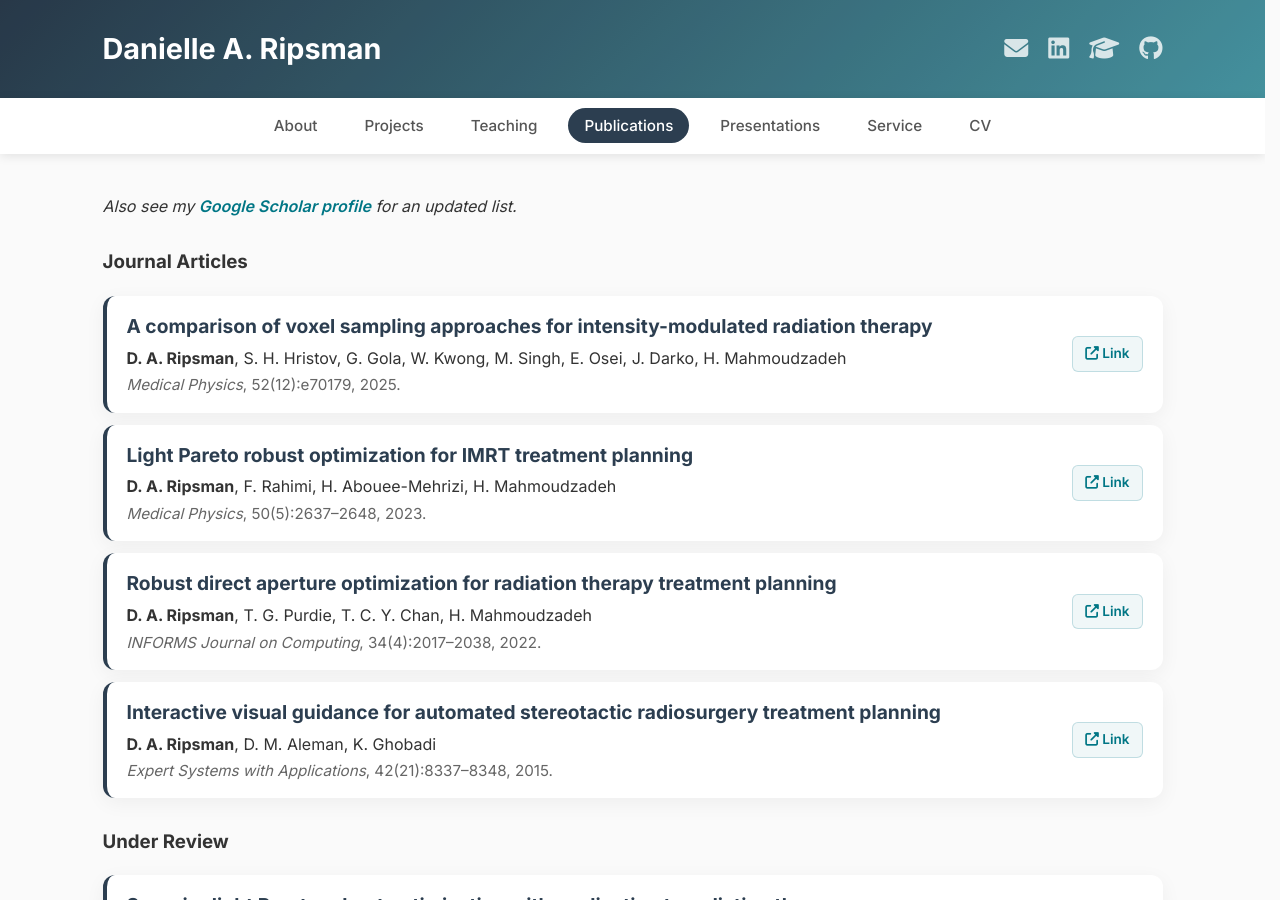
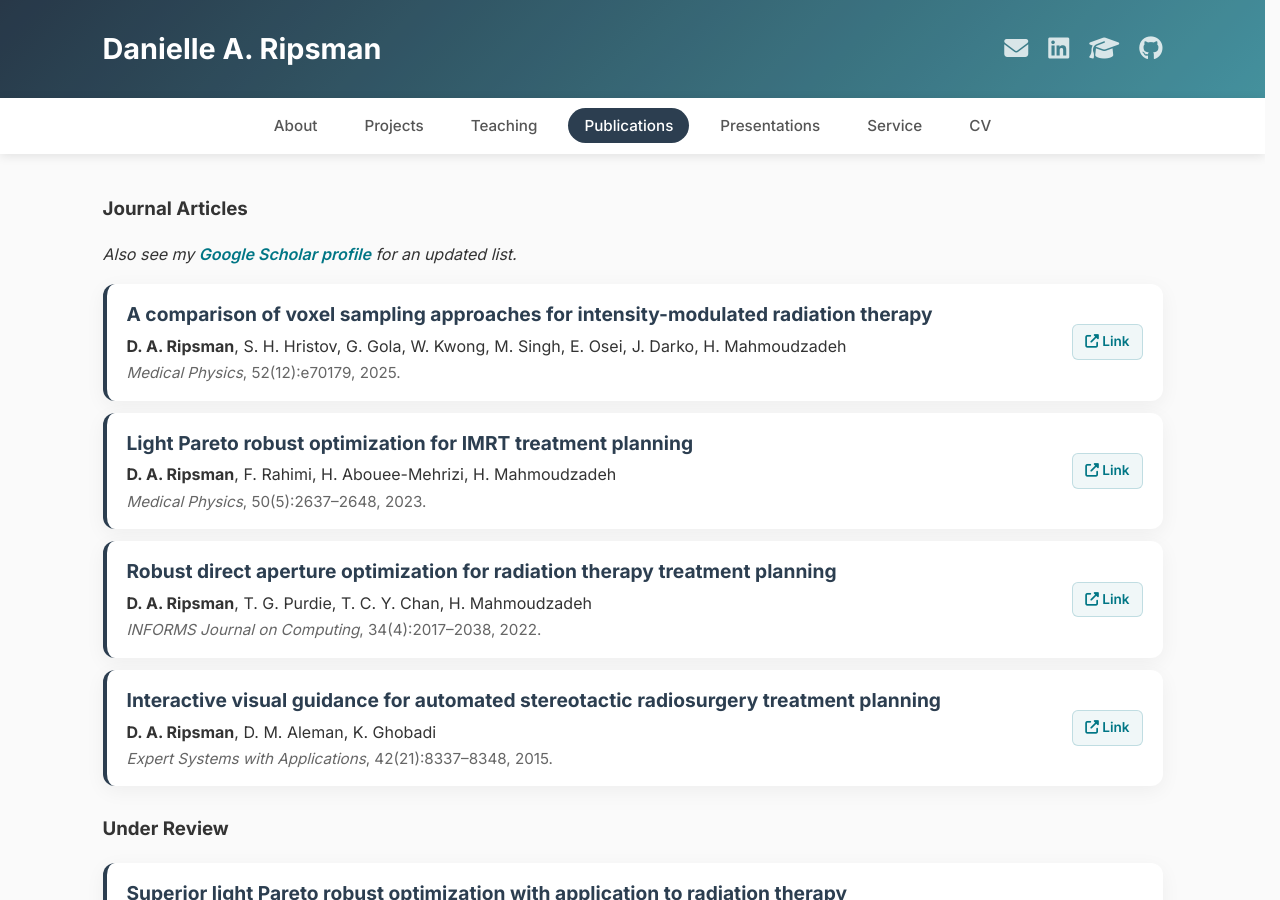
Before and after one commit to DaniRip/DaniRip.github.io, a Jekyll site: the page built from publications.md, in a window 1280 px wide and 900 px high. Built offline with Jekyll 4.4.1, drawn with Linux system fonts in a browser that asks for light colours.

Commit message:
Publications: Google Scholar note under the Journal Articles heading
Co-Authored-By: Claude Opus 5.5 <noreply@anthropic.com>

```diff
--- a/publications.md
+++ b/publications.md
@@ -15,6 +13,10 @@ permalink: /publications/
 {% if pubs.size > 0 %}
 
 ### {{ parts[1] }}
+
+{% if parts[0] == "published" %}
+<p><em>Also see my <a href="https://scholar.google.com/citations?hl=en&user=29TV-goAAAAJ&view_op=list_works&sortby=pubdate" target="_blank">Google Scholar profile</a> for an updated list.</em></p>
+{% endif %}
 
 {% for pub in pubs %}
 <div class="publication-item card">
```
Also changed, not shown: other parts of publications.md (+0 -2 lines).
